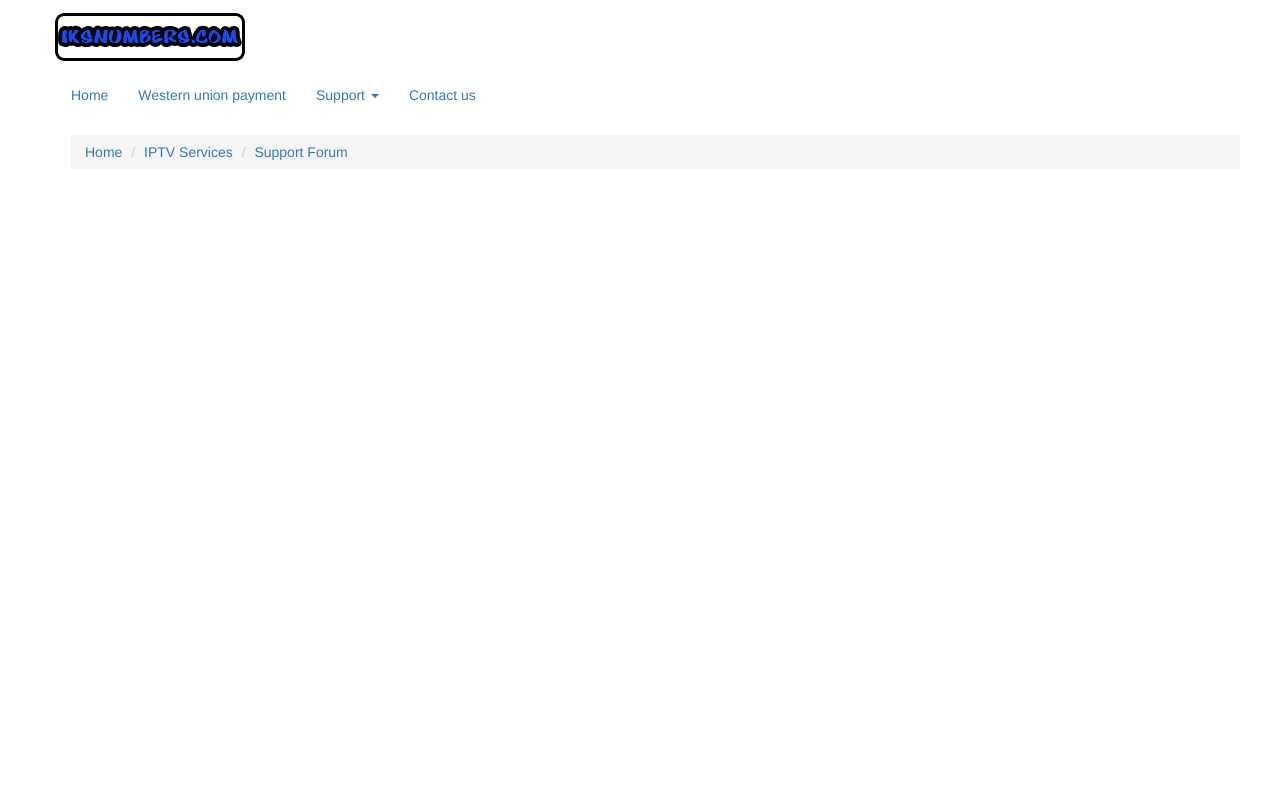
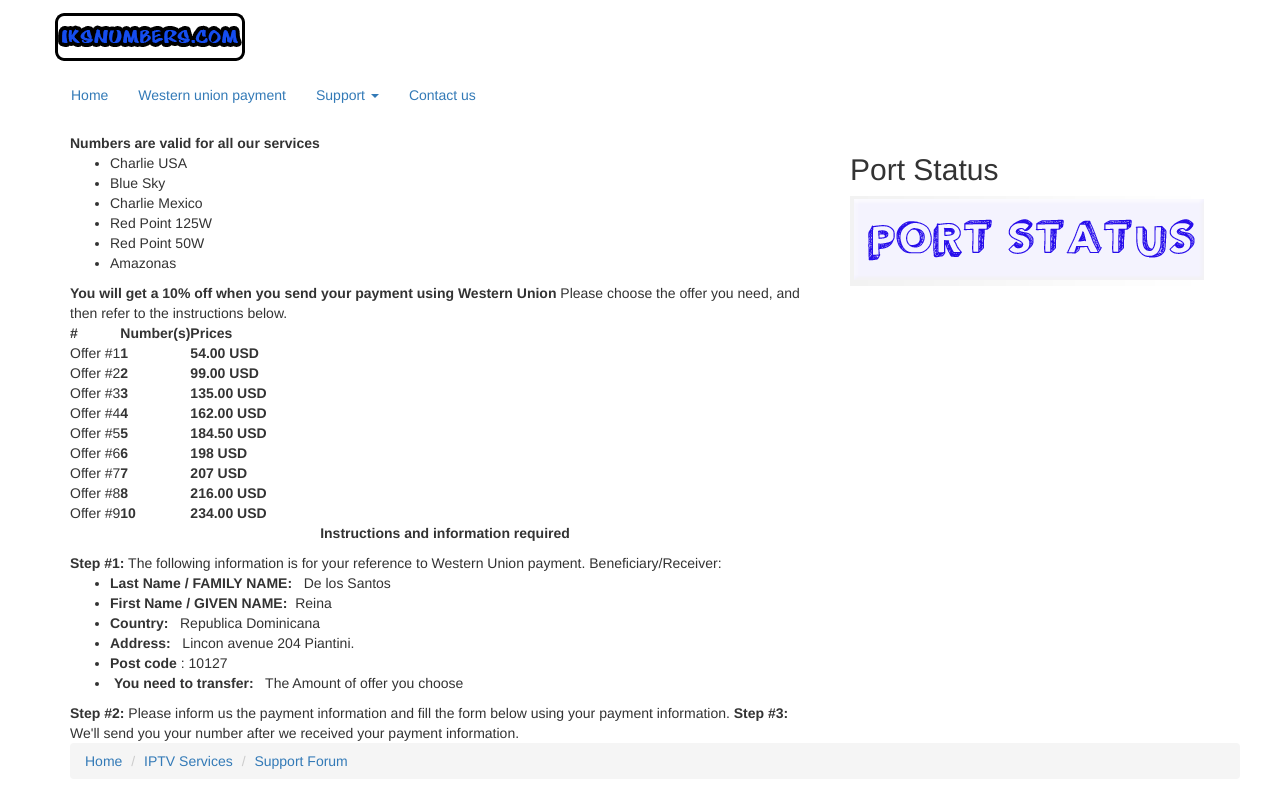
Before and after one commit to ajimenezj/iksnumbers.com, a PHP site: page /westernunion.php in a window 1280 px wide. Run offline with PHP 8.4, Linux system fonts and the light colour scheme; some libraries are stand-ins or nearby versions.

Commit message:
actualize le price table y la seccion de western union
actualize le price table y la seccion de western union

```diff
--- /dev/null
+++ b/_/components/php/article-wupayment.php
@@ -0,0 +1,81 @@
+<b>Numbers are valid for all our services</b>
+<ul>
+	<li>Charlie USA</li>
+	<li>Blue Sky</li>
+	<li>Charlie Mexico</li>
+	<li>Red Point 125W</li>
+	<li>Red Point 50W</li>
+	<li>Amazonas</li>
+</ul>
+<b>You will get a 10% off when you send your payment using Western Union</b>
+Please choose the offer you need, and then refer to the instructions below.
+<table>
+<tbody>
+<tr>
+<th>#</th>
+<th><b>Number(s)</b></th>
+<th><b>Prices</b></th>
+</tr>
+<tr>
+<td>Offer #1</td>
+<td><b>1</b></td>
+<td><b>54.00 USD</b></td>
+</tr>
+<tr>
+<td>Offer #2</td>
+<td><b>2</b></td>
+<td><b>99.00 USD</b></td>
+</tr>
+<tr>
+<td>Offer #3</td>
+<td><b>3</b></td>
+<td><b>135.00 USD</b></td>
+</tr>
+<tr>
+<td>Offer #4</td>
+<td><b>4</b></td>
+<td><b>162.00 USD</b></td>
+</tr>
+<tr>
+<td>Offer #5</td>
+<td><b>5</b></td>
+<td><b>184.50 USD</b></td>
+</tr>
+<tr>
+<td>Offer #6</td>
+<td><b>6</b></td>
+<td><b>198 USD</b></td>
+</tr>
+<tr>
+<td>Offer #7</td>
+<td><b>7</b></td>
+<td><b>207 USD</b></td>
+</tr>
+<tr>
+<td>Offer #8</td>
+<td><b>8</b></td>
+<td><b>216.00 USD</b></td>
+</tr>
+<tr>
+<td>Offer #9</td>
+<td><b>10</b></td>
+<td><b>234.00 USD</b></td>
+</tr>
+</tbody>
+</table>
+<p style="text-align: center;"><strong>Instructions and information required</strong></p>
+<strong>Step #1:</strong> The following information is for your reference to Western Union payment.
+Beneficiary/Receiver:
+<ul>
+	<li><b>Last Name / FAMILY NAME:</b>   De los Santos</li>
+	<li><b>First Name / GIVEN NAME:</b>  Reina</li>
+	<li><b>Country:</b>   Republica Dominicana</li>
+	<li><b>Address:</b>   Lincon avenue 204 Piantini.</li>
+	<li><strong>Post code</strong> : 10127</li>
+	<li> <b>You need to transfer:  </b> The Amount of offer you choose</li>
+</ul>
+<strong>Step #2:</strong> Please inform us the payment information and fill the form below using your payment information.
+
+
+
+<strong>Step #3:</strong> We'll send you your number after we received your payment information.
--- a/westernunion.php
+++ b/westernunion.php
@@ -5,25 +5,27 @@
     <meta name="viewport" content="width=device-width, initial-scale=1.0">
     <link href='http://fonts.googleapis.com/css?family=Merriweather:400,300,300italic,400italic,700,700italic|Bree+Serif' rel='stylesheet' type='text/css'>
     <link href="_/css/bootstrap.css" rel="stylesheet" media="screen">
-    <link href="_/css/mystyles.css" rel="stylesheet" media="screen">
+    <link rel="stylesheet" type="text/css" href="_/fancybox/fancybox.css?v=2.1.5" media="screen" />
   </head>
-  <body id="WesternUnion">
+  <body id="home">
     <section class="container">
       <div class="content row">
         <?php include "_/components/php/header.php"; ?> <!-- Header of the webpage -->
+
         <section class="main col col-lg-8">
-
+          <?php include "_/components/php/article-wupayment.php"; ?> <!-- Prices table -->
         </section><!-- main -->
 
         <section class="sidebar col col-lg-4">
-
+          <?php include "_/components/php/snippet-portstatus.php"; ?> <!-- Port Status -->
         </section><!-- sidebar -->
 
       </div><!-- content -->
-      <?php include "_/components/php/footer.php"; ?> <!-- Footer of the webpage -->
+       <?php include "_/components/php/footer.php"; ?> <!-- Footer of the webpage -->
     </section><!-- container -->
 
     <script src="_/js/bootstrap.js"></script>
     <script src="_/js/myscript.js"></script>
+    <script src="_/js/fancybox.js?v=2.1.5"></script>
   </body>
 </html>
```
Also changed, not shown: _/components/php/snippet-pricetable.php (+9 -9 lines), contact.php (deleted, +0 -29 lines).
